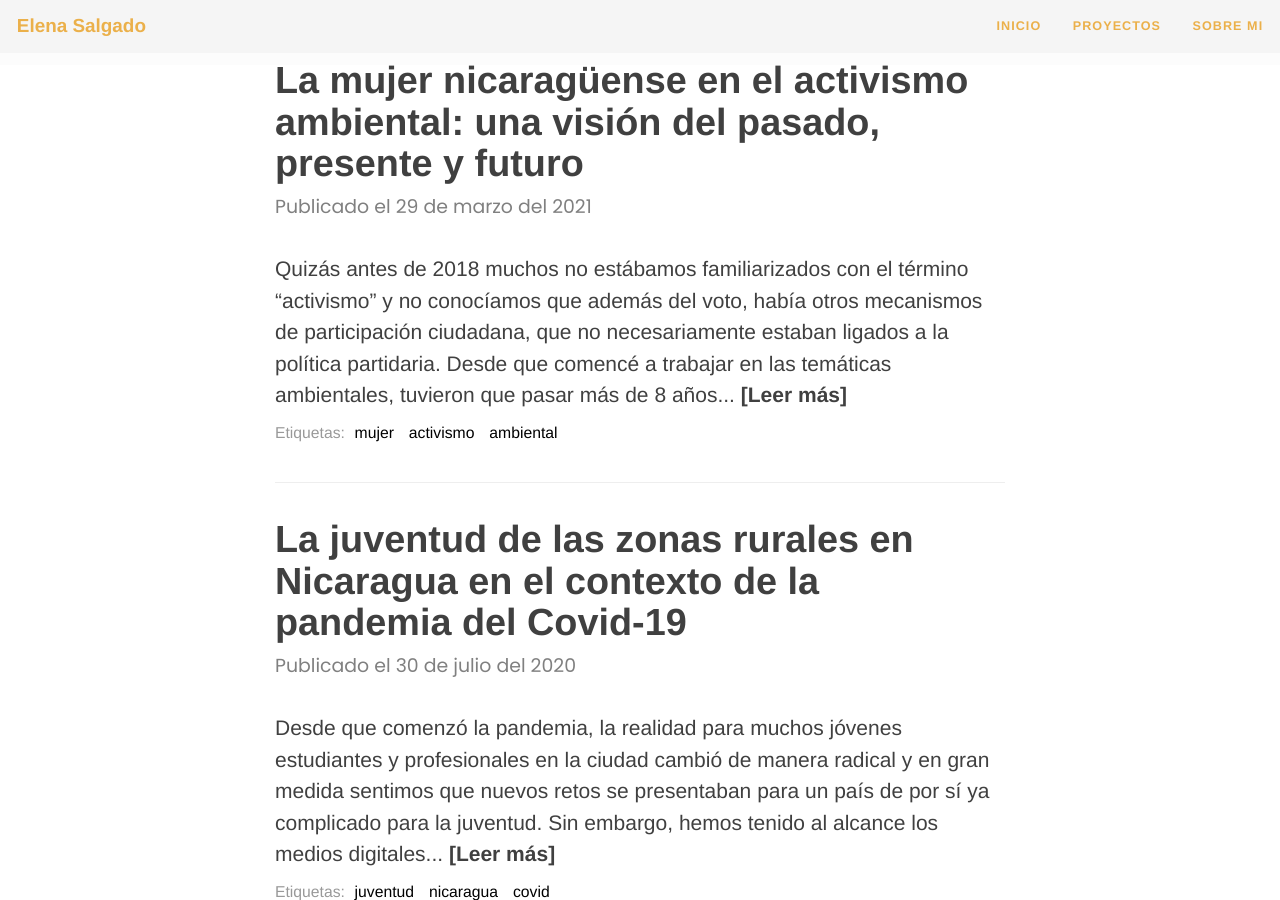
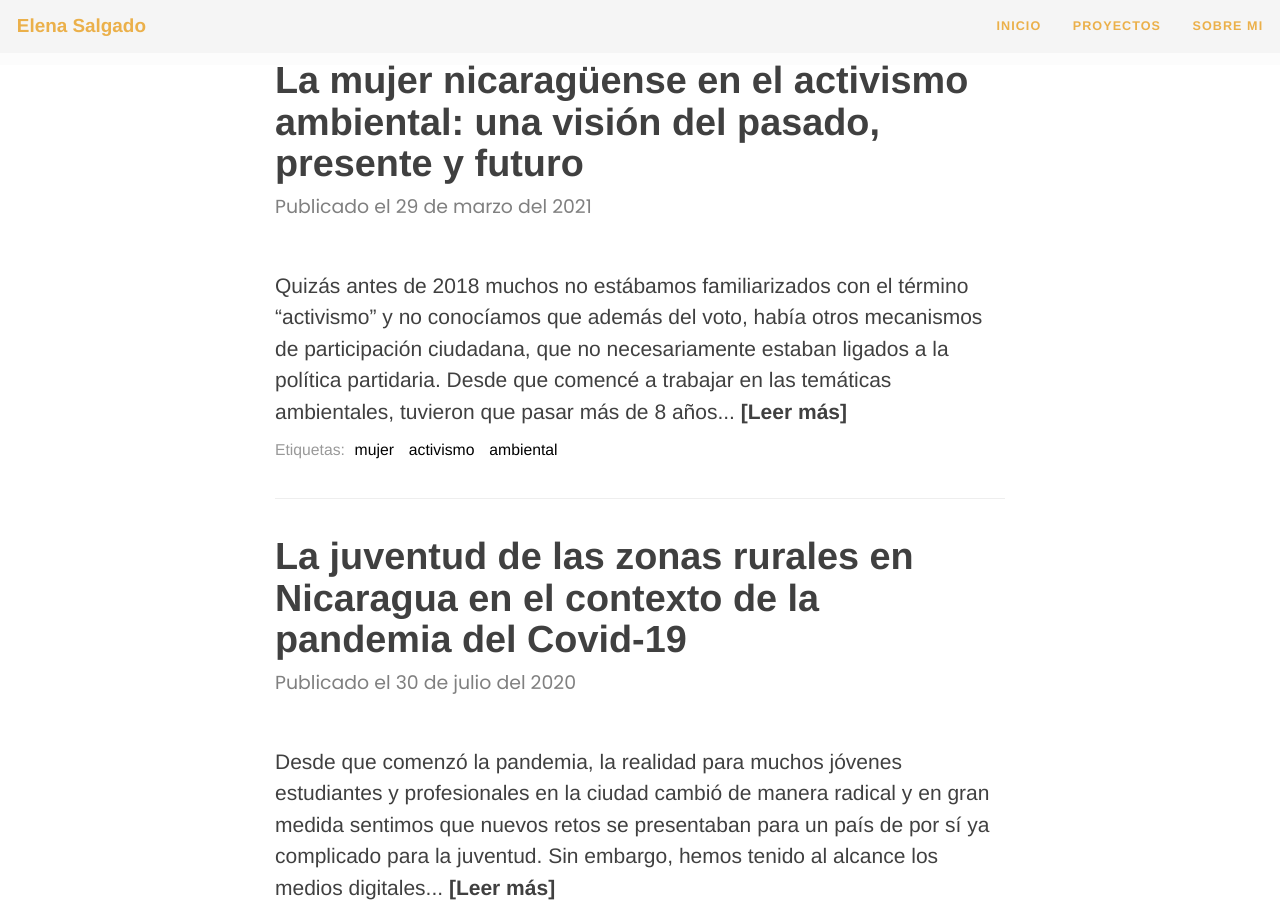
Before and after one commit to malena-salgado/malena-salgado.github.io, a Jekyll site: the page built from index.markdown, in a window 1280 px wide and 900 px high, scrolled down 1124 px. Built offline with Jekyll 4.4.1, drawn with Linux system fonts in a browser that asks for light colours; nearby versions of some CDN libraries; some web fonts are replaced.

Commit message:
Update main.css

```diff
--- a/assets/css/main.css
+++ b/assets/css/main.css
@@ -28,7 +28,7 @@ body {
 
 p {
   line-height: 1.5;
-  margin: 0 0 1.875rem 0!important;
+  margin: 0 0 2.875rem 0!important
 }
 h1,h2,h3,h4,h5,h6 {
   font-family: 'Chivo', 'Helvetica Neue', Helvetica, Arial, sans-serif;
```
